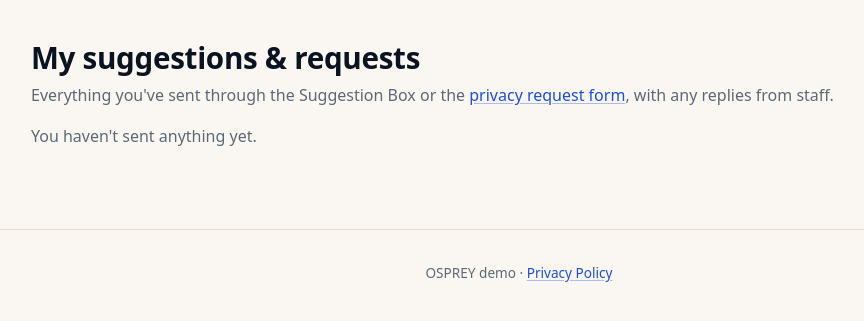
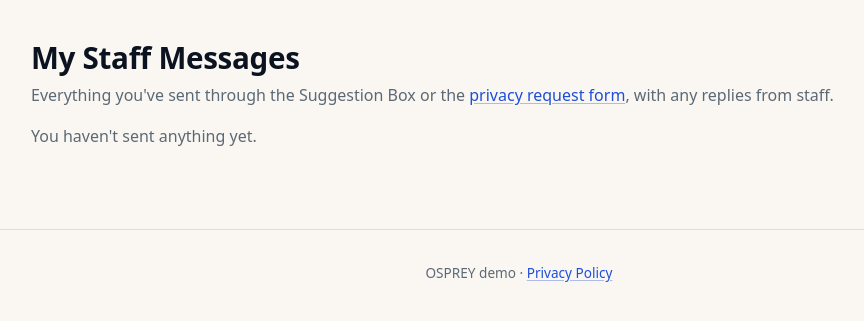
Before and after one commit to Phalkon-Industries/osprey, a Django app: template feedback/templates/feedback/mine.html in a window 1280 px wide. Shown: the part 65-386 px from the top of the page, without its empty margins (121-985 px from the left). Run offline with Django 5.2, Linux system fonts and the light colour scheme; the template is opened without the code that fills it, so the values that code supplies are empty.

Commit message:
Update naming of feedback to staff messages everywhere

```diff
--- a/core/templates/base.html
+++ b/core/templates/base.html
@@ -178,7 +178,7 @@
     </script>
     {% endif %}
     {% if user.is_authenticated and request.path|slice:":7" != "/admin/" %}
-    <div id="feedback-widget" data-endpoint="{% url 'feedback:submit' %}" data-csrf="{{ csrf_token }}"></div>
+    <div id="feedback-widget" data-endpoint="{% url 'feedback:submit' %}" data-mine="{% url 'feedback:mine' %}" data-csrf="{{ csrf_token }}"></div>
     <script src="{% static 'feedback/html2canvas-pro.min.js' %}" defer></script>
     <script src="{% static 'feedback/widget.js' %}" defer></script>
     {% endif %}
--- a/feedback/static/feedback/widget.js
+++ b/feedback/static/feedback/widget.js
@@ -8,6 +8,7 @@
     var mount = document.getElementById("feedback-widget");
     if (!mount) return;
     var endpoint = mount.dataset.endpoint;
+    var mineUrl = mount.dataset.mine || "";
     var csrfToken = mount.dataset.csrf || "";
     if (!endpoint) return;
 
@@ -46,6 +47,7 @@
         '    <button type="button" class="fb-send">Send</button>',
         '  </div>',
         '  <p class="fb-status" role="status"></p>',
+        (mineUrl ? '  <p class="fb-hint"><a href="' + mineUrl + '">Your past messages and staff replies</a></p>' : ''),
         '</div>',
     ].join("\n");
     mount.appendChild(panel);
--- a/feedback/templates/feedback/mine.html
+++ b/feedback/templates/feedback/mine.html
@@ -1,8 +1,8 @@
 {% extends "base.html" %}
-{% block title %}My suggestions &amp; requests &middot; OSPREY{% endblock %}
+{% block title %}My Staff Messages &middot; OSPREY{% endblock %}
 {% block content %}
 <section>
-    <h1>My suggestions &amp; requests</h1>
+    <h1>My Staff Messages</h1>
     <p class="muted">
         Everything you've sent through the Suggestion Box or the
         <a href="{% url 'privacy_request' %}">privacy request form</a>,
--- a/feedback/templates/feedback/privacy_request.html
+++ b/feedback/templates/feedback/privacy_request.html
@@ -6,8 +6,8 @@
     <p class="muted">
         Requests about your data go straight to OSPREY staff. Since you're
         signed in with ORCID, there's no need to prove who you are. Staff
-        replies land in your <a href="{% url 'feedback:mine' %}">submissions
-        page</a> and your inbox. The <a href="{% url 'privacy' %}">Privacy
+        replies land in your <a href="{% url 'feedback:mine' %}">Staff
+        Messages page</a> and your inbox. The <a href="{% url 'privacy' %}">Privacy
         Policy</a> explains what deletion can and can't cover.
     </p>
 
--- a/notifications/events.py
+++ b/notifications/events.py
@@ -258,7 +258,7 @@ def feedback_replied(reply):
         kind="feedback_reply",
         title=f"Staff replied to your {what}",
         body=reply.body[:200],
-        url="/feedback/mine/",
+        url=reverse("feedback:mine"),
         feedback_id=feedback.pk,
     )
 
```
Also changed, not shown: osprey/urls.py (+12 -1 lines).
